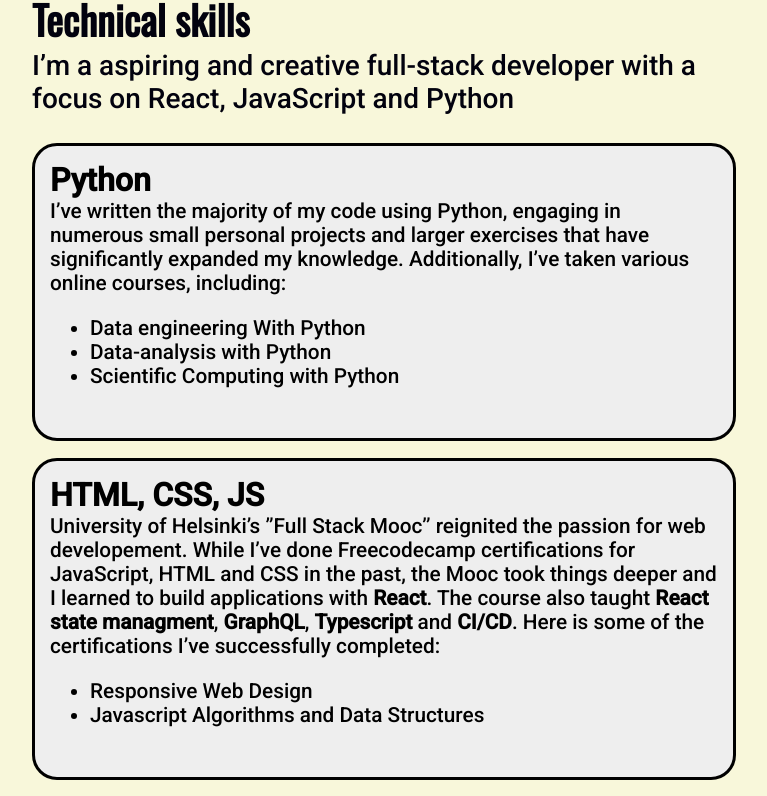
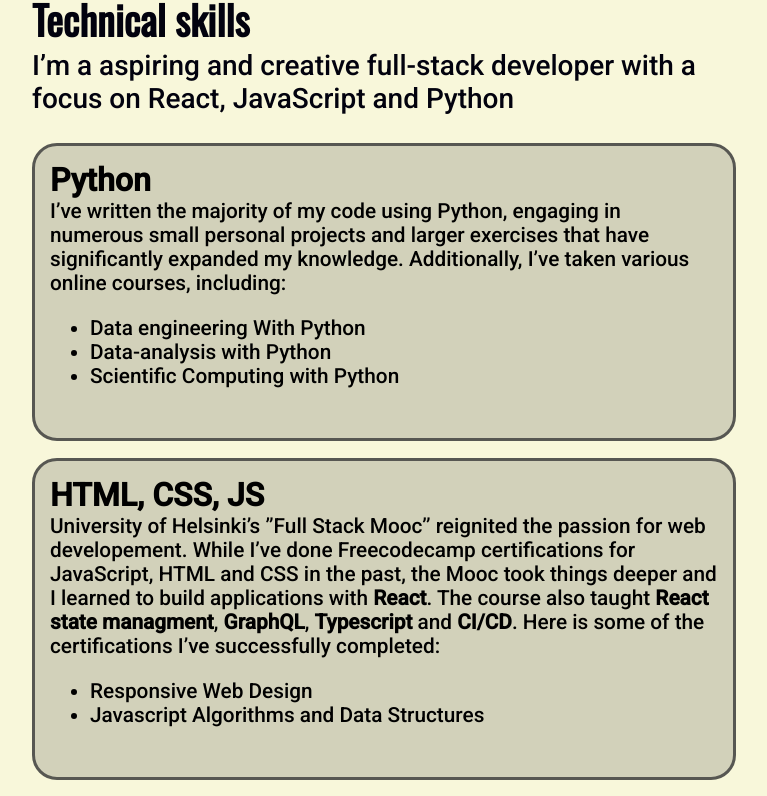
Before and after one commit to Jimpsoni/PortfolioWebPage, a React (Vite) app: page / in a window 1280 px wide. Shown: the part 1331-2127 px from the top of the page, without its empty margins (256-1023 px from the left). Built offline with nearby package versions, Linux system fonts and the light colour scheme; a web font is replaced by a local one.

Commit message:
Add files via upload

```diff
--- a/src/components/maincontent/maincontent.jsx
+++ b/src/components/maincontent/maincontent.jsx
@@ -111,6 +111,8 @@ const MainContent = () => {
 
       <Jobexperience />
       <Projects />
+
+      <div className='spacer2 layer3'></div>
     </>
   )
 }
--- a/src/components/maincontent/projects/styles.css
+++ b/src/components/maincontent/projects/styles.css
@@ -46,7 +46,7 @@
   text-align: center;
   color: #03201a;
   font-size: 1.5rem;
-  margin: 0;
+  margin: 25px 0 0 0;
   font-family: Arial, Helvetica, sans-serif;
 }
 
--- a/src/components/maincontent/styles.css
+++ b/src/components/maincontent/styles.css
@@ -96,12 +96,17 @@
   background-image: url('../../assets/wave-haikei.svg');
 }
 
+.layer3 {
+  background-image: url('../../assets/wave-haikei (3).svg');
+}
+
 .skill {
   border: solid;
+  border-color: #575752;
   border-radius: 25px;
   padding: 15px;
   /*background-color:#fdd47b;*/
-  background-color: #eeeeee;
+  background-color: #D2D1BA;
   margin-bottom: 0.5em;
 }
 
```
Also changed, not shown: src/assets/wave-haikei (3).svg (added).
